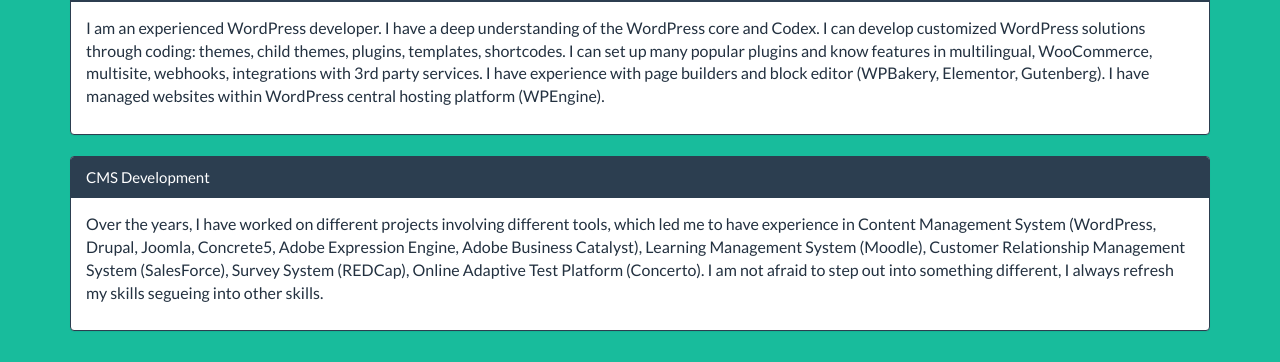
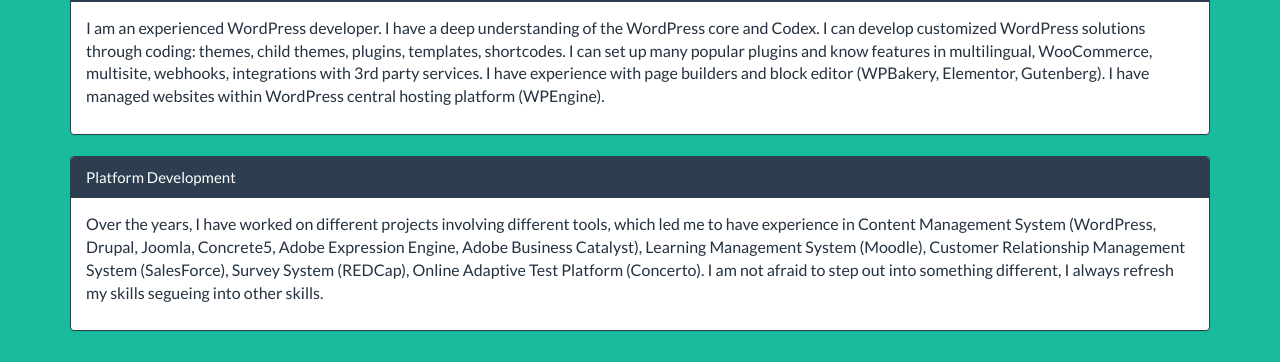
Before and after one commit to hbxtoylq/hbxtoylq.github.io, a Jekyll site: the page built from index.html, in a window 1280 px wide and 900 px high, scrolled down 3665 px. Shown: the part 92-454 px from the top of the window. Built offline with Jekyll 4.4.1, drawn with Linux system fonts in a browser that asks for light colours; nearby versions of some CDN libraries.

Commit message:
Update about.html

```diff
--- a/_includes/about.html
+++ b/_includes/about.html
@@ -43,7 +43,7 @@
 <br>
 
     <div class="panel panel-primary">
-      <div class="panel-heading">CMS Development</div>
+      <div class="panel-heading">Platform Development</div>
      <div class="panel-body"><p style="color:#233140; font-size:16px;">
      Over the years, I have worked on different projects involving different tools, which led me to have experience in Content Management System (WordPress, Drupal, Joomla, Concrete5, Adobe Expression Engine, Adobe Business Catalyst),
       Learning Management System (Moodle), Customer Relationship Management System (SalesForce), Survey System (REDCap), Online Adaptive Test Platform (Concerto). I am not
```
